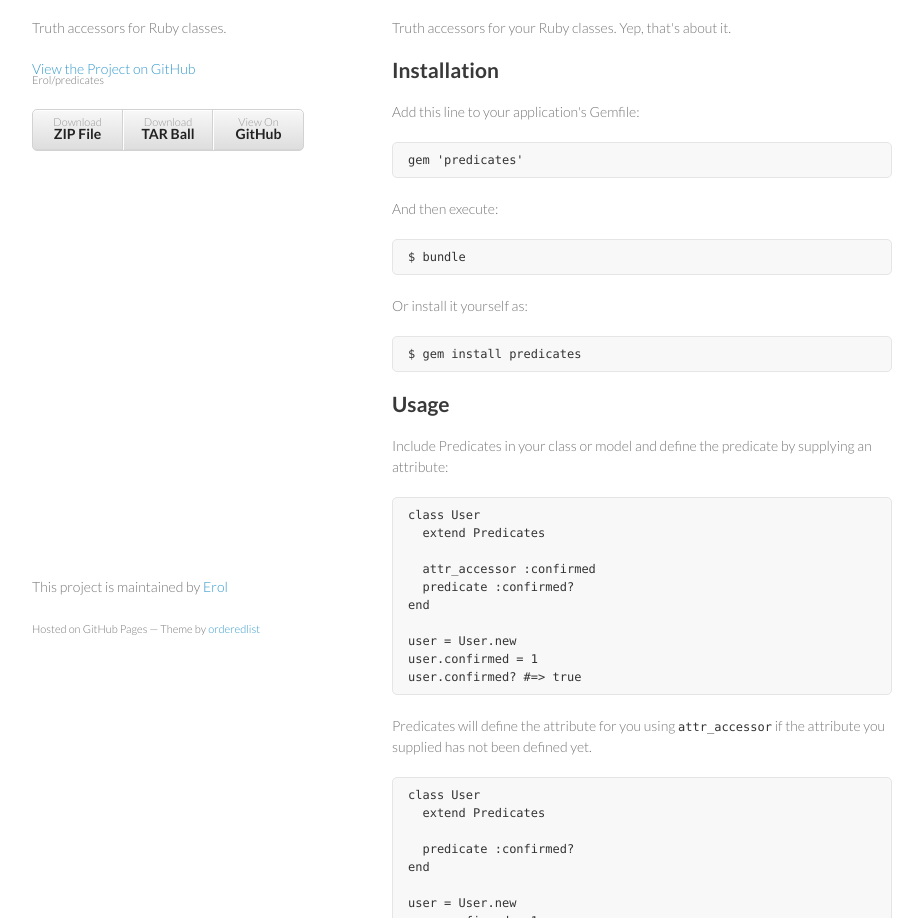
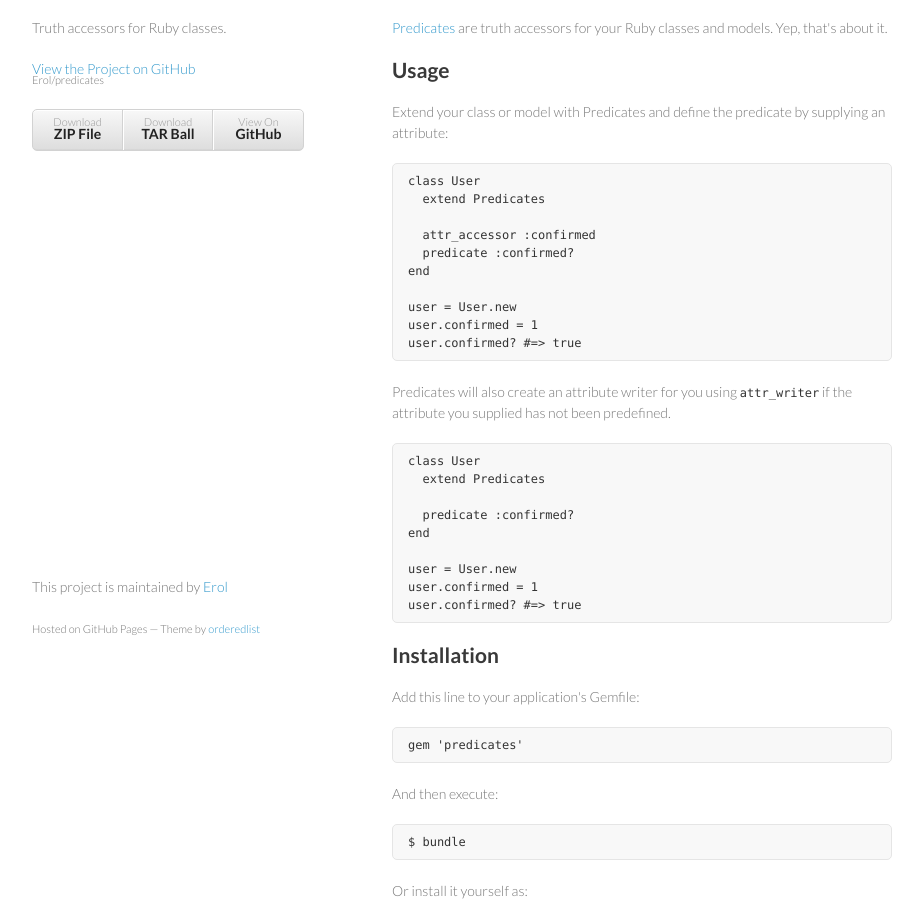
Before and after one commit to Erol/predicates, a plain HTML site: page index.html in a window 1280 px wide. Shown: the part 92-1010 px from the top of the page, without its empty margins (178-1101 px from the left). Drawn offline with Linux system fonts and the light colour scheme.

```diff
--- a/index.html
+++ b/index.html
@@ -30,7 +30,36 @@
       <section>
         <h1>Predicates</h1>
 
-<p>Truth accessors for your Ruby classes. Yep, that's about it.</p>
+<p><a href="http://erol.github.com/predicates">Predicates</a> are truth accessors for your Ruby classes and models. Yep, that's about it.</p>
+
+<h2>Usage</h2>
+
+<p>Extend your class or model with Predicates and define the predicate by supplying an attribute:</p>
+
+<pre><code>class User
+  extend Predicates
+
+  attr_accessor :confirmed
+  predicate :confirmed?
+end
+
+user = User.new
+user.confirmed = 1
+user.confirmed? #=&gt; true
+</code></pre>
+
+<p>Predicates will also create an attribute writer for you using <code>attr_writer</code> if the attribute you supplied has not been predefined.</p>
+
+<pre><code>class User
+  extend Predicates
+
+  predicate :confirmed?
+end
+
+user = User.new
+user.confirmed = 1
+user.confirmed? #=&gt; true
+</code></pre>
 
 <h2>Installation</h2>
 
@@ -47,36 +76,6 @@
 <p>Or install it yourself as:</p>
 
 <pre><code>$ gem install predicates
-</code></pre>
-
-<h2>Usage</h2>
-
-<p>Include Predicates in your class or model and define the predicate by supplying an attribute:</p>
-
-<pre><code>class User
-  extend Predicates
-
-  attr_accessor :confirmed
-  predicate :confirmed?
-end
-
-user = User.new
-user.confirmed = 1
-user.confirmed? #=&gt; true
-</code></pre>
-
-<p>Predicates will define the attribute for you using <code>attr_accessor</code> if the attribute you supplied has not been defined yet.</p>
-
-<pre><code>class User
-  extend Predicates
-
-  predicate :confirmed?
-end
-
-user = User.new
-user.confirmed = 1
-user.confirmed #=&gt; 1
-user.confirmed? #=&gt; true
 </code></pre>
 
 <h2>Contributing</h2>
```
Also changed, not shown: params.json (+1 -1 lines).
